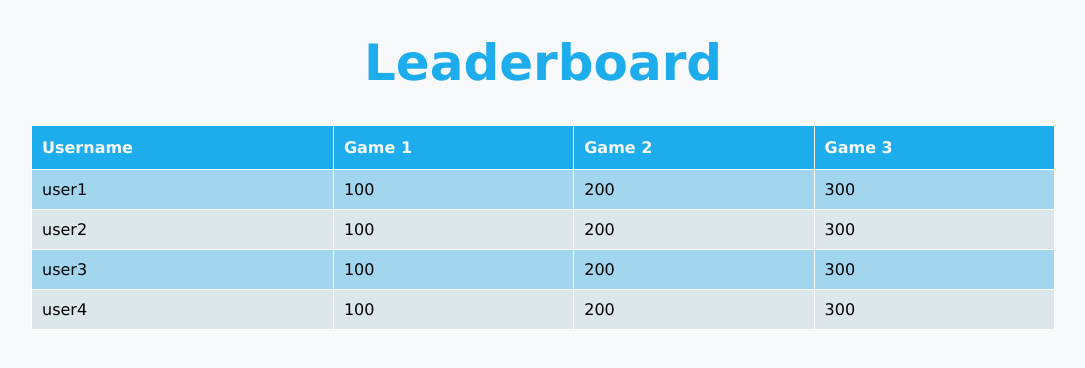
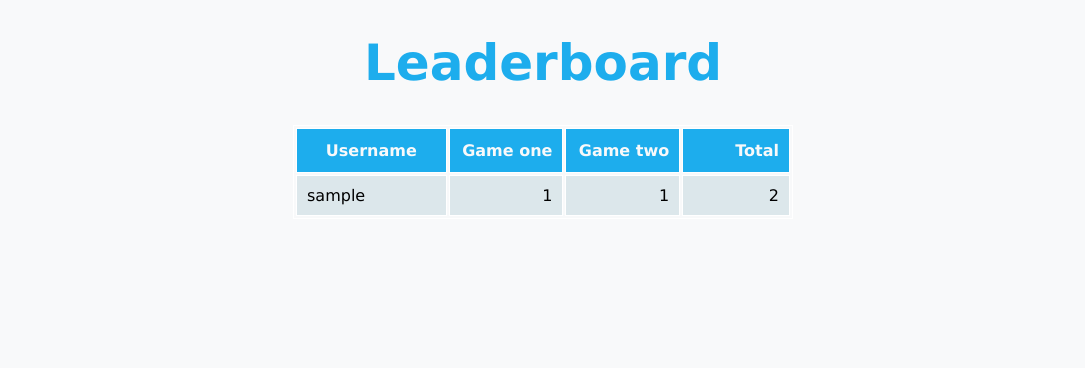
Before and after one commit to Newcastle-University-CSC2033-Group04/FDM, a Flask app: page /leaderboard in a window 1280 px wide. Shown: the part 63-431 px from the top of the page, without its empty margins (97-1182 px from the left). Run offline with Flask 2, Linux system fonts and the light colour scheme; a user stored in the database is signed in; tables that the repository leaves empty hold one stand-in row (values such as "Sample post").

Commit message:
Updated the leaderboards page to show the correct information

```diff
--- a/Templates/leaderboard.html
+++ b/Templates/leaderboard.html
@@ -10,38 +10,9 @@ filename='styles/leaderboardStyle.css') }}">
 </head>
 <body>
     <h1>Leaderboard</h1>
-    <table id="leaderboard-table">
-        <tr>
-            <th>Username</th>
-            <th>Game 1</th>
-            <th>Game 2</th>
-            <th>Game 3</th>
-        </tr>
-        <tr>
-            <td>user1</td>
-            <td>100</td>
-            <td>200</td>
-            <td>300</td>
-        </tr>
-        <tr>
-            <td>user2</td>
-            <td>100</td>
-            <td>200</td>
-            <td>300</td>
-        </tr>
-        <tr>
-            <td>user3</td>
-            <td>100</td>
-            <td>200</td>
-            <td>300</td>
-        </tr>
-        <tr>
-            <td>user4</td>
-            <td>100</td>
-            <td>200</td>
-            <td>300</td>
-        </tr>
-    </table>
+    <div id="leaderboard-table">
+        {{ score_table|safe }}
+    </div>
 </body>
 
 </html>
--- a/app.py
+++ b/app.py
@@ -6,6 +6,8 @@ Contains database setup, error handling, log in setup as well as references to t
 from flask import Flask, render_template, redirect
 from flask_login import LoginManager, login_required
 from flask_sqlalchemy import SQLAlchemy
+from sqlalchemy import func
+from tabulate import tabulate
 
 # database setup
 app = Flask(__name__)
@@ -55,15 +57,26 @@ def game1():
 def endPage():
     return render_template('endPage.html')
 
+
 @app.route('/leaderboard')
 @login_required
 def leaderboard():
     from models import Scores
-    all_scores = db.session.query(User.username, Scores.game_1, Scores.game_2, Scores.game_3, Scores.game_4).where(
-        User.id == Scores.user_id).order_by(Scores.game_1.desc(), Scores.game_2.desc())
+    # queries all scores from the database and orders them by the sum of both scores
+    all_scores = db.session.query(User.username, Scores.game_1, Scores.game_2, Scores.game_1 + Scores.game_2).where(
+        User.id == Scores.user_id).order_by(Scores.game_1 + Scores.game_2.desc())
+    scores = []
+
+    # adds all the scores to a python list
     for score in all_scores:
-        print(score)
-    return render_template('leaderboard.html')
+        scores.append(list(score))
+
+    # generates an html table using the list above
+    headers = ('Username', 'Game one', 'Game two', 'Total')
+    score_table = (tabulate(scores, headers, tablefmt='html'))
+
+    # renders the leaderboard template with the scores table provided
+    return render_template('leaderboard.html', score_table=score_table)
 
 
 # Error handling
--- a/models.py
+++ b/models.py
@@ -37,12 +37,8 @@ class Scores(db.Model):
     user_id = db.Column(db.Integer, db.ForeignKey(User.id), nullable=False)
     game_1 = db.Column(db.Integer, nullable=True)
     game_2 = db.Column(db.Integer, nullable=True)
-    game_3 = db.Column(db.Integer, nullable=True)
-    game_4 = db.Column(db.Integer, nullable=True)
 
     def __init__(self, user_id):
         self.user_id = user_id
         self.game_1 = None
         self.game_2 = None
-        self.game_3 = None
-        self.game_4 = None
--- a/static/styles/leaderboardStyle.css
+++ b/static/styles/leaderboardStyle.css
@@ -8,11 +8,13 @@ h1 {
 table, th, td {
     margin: 0 auto;
     border: 1px white solid;
+    width: 500px;
 }
 
 #leaderboard-table {
     border-collapse: collapse;
-    width: 80%;
+    margin-left: auto;
+    margin-right: auto;
 }
 
 #leaderboard-table th, #leaderboard-table td {
@@ -21,7 +23,6 @@ table, th, td {
 }
 
 #leaderboard-table th {
-    text-align: left;
     padding-top: 12px;
     padding-bottom: 12px;
     background-color: var(--blue);
--- a/user/views.py
+++ b/user/views.py
@@ -70,6 +70,7 @@ def process_user_score(user_score):
     # adds score to the database and saves it
     new_score = Scores(user_id=current_user.id)
     new_score.game_1 = user_score['score']
+    new_score.game_2 = 0
     db.session.add(new_score)
     db.session.commit()
     return render_template('games.html')
```
